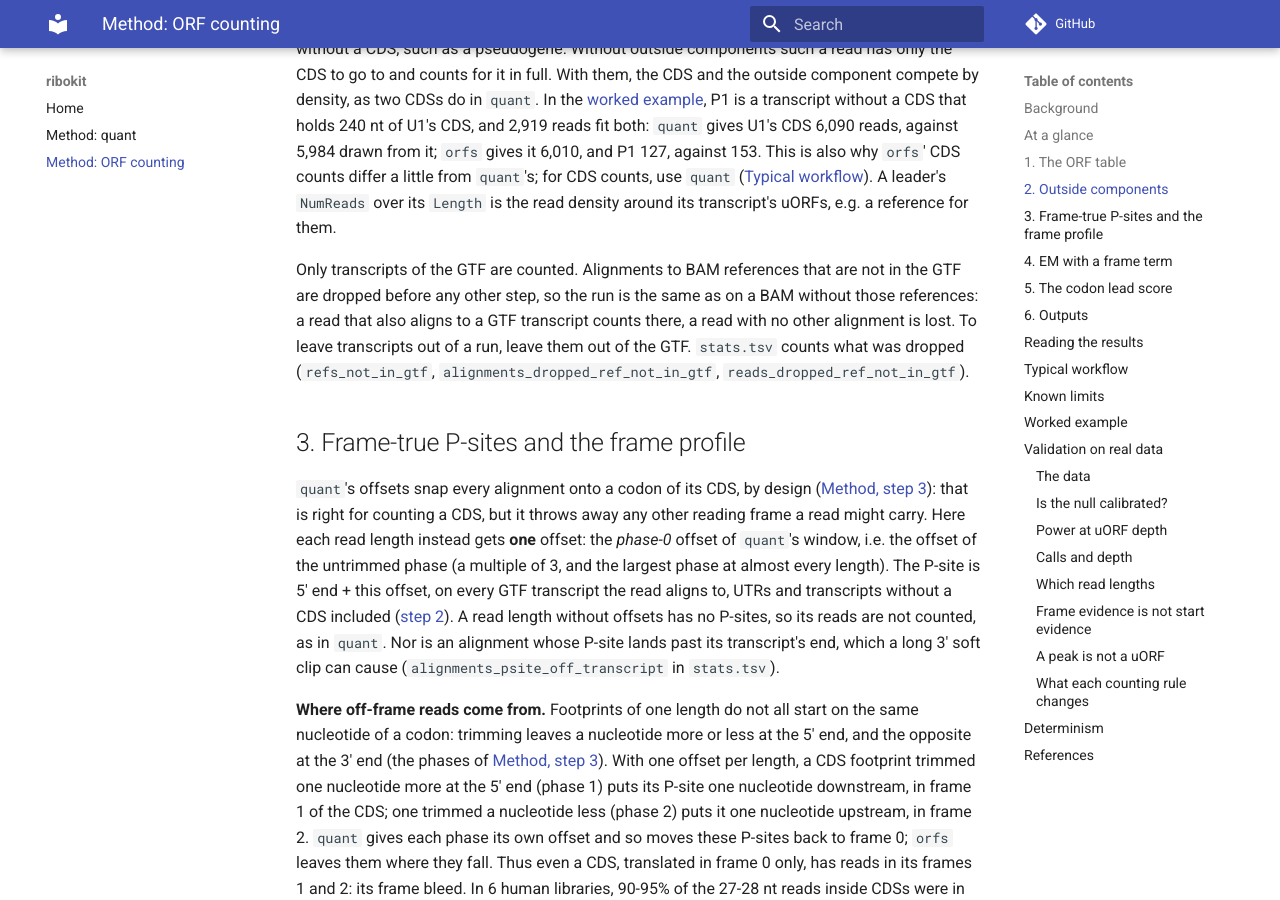
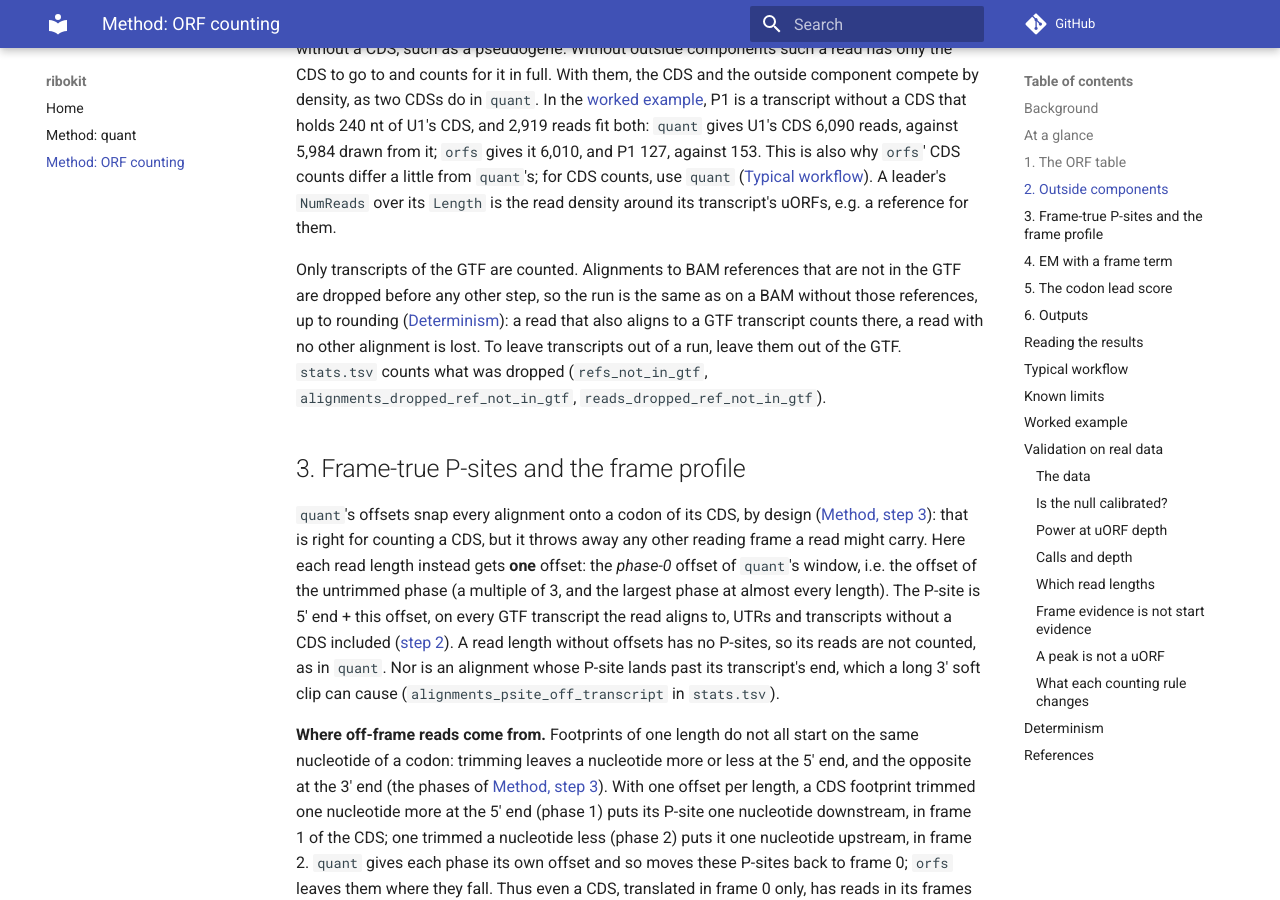
Before and after one commit to katarinagresova/ribokit, an MkDocs documentation site: the page built from docs/orfs.md, in a window 1280 px wide and 900 px high, scrolled down 4844 px. Built offline with MkDocs 1.6.1 and Material for MkDocs 9.7.7, drawn with Linux system fonts in a browser that asks for light colours; comment, search, counter and statistics services are not loaded; some of the changed text lies outside the part shown.

Commit message:
docs: a reduced GTF gives the same orfs counts up to rounding, not exactly

```diff
--- a/docs/orfs.md
+++ b/docs/orfs.md
@@ -163,7 +163,8 @@ for them.
 
 Only transcripts of the GTF are counted. Alignments to BAM references that are
 not in the GTF are dropped before any other step, so the run is the same as on
-a BAM without those references: a read that also aligns to a GTF transcript
+a BAM without those references, up to rounding ([Determinism](#determinism)):
+a read that also aligns to a GTF transcript
 counts there, a read with no other alignment is lost. To leave transcripts out
 of a run, leave them out of the GTF. `stats.tsv` counts what was dropped
 (`refs_not_in_gtf`, `alignments_dropped_ref_not_in_gtf`,
@@ -502,8 +503,9 @@ ribokit score --orfs-prefix out/ctrl_{1,2,3} out/treat_{1,2,3} --out-prefix out/
    `score` needs the same ORF rows in every run, and the annotated CDSs come
    from the GTF. To leave transcripts out of some libraries only, remove their
    alignments from those libraries' BAMs, not the transcripts from the GTF:
-   the other transcripts get the same counts either way
-   ([step 2](#2-outside-components)), and the ORF rows stay the same. The
+   the other transcripts get the same counts either way, up to rounding
+   ([step 2](#2-outside-components), [Determinism](#determinism)), and the
+   ORF rows stay the same. The
    phase-0 offset of short read lengths can differ between libraries (from 3
    to 12 nt at 18-24 nt, in 6 libraries of one experiment). Different
    offsets move reads across the ends of short ORFs differently in each
```
